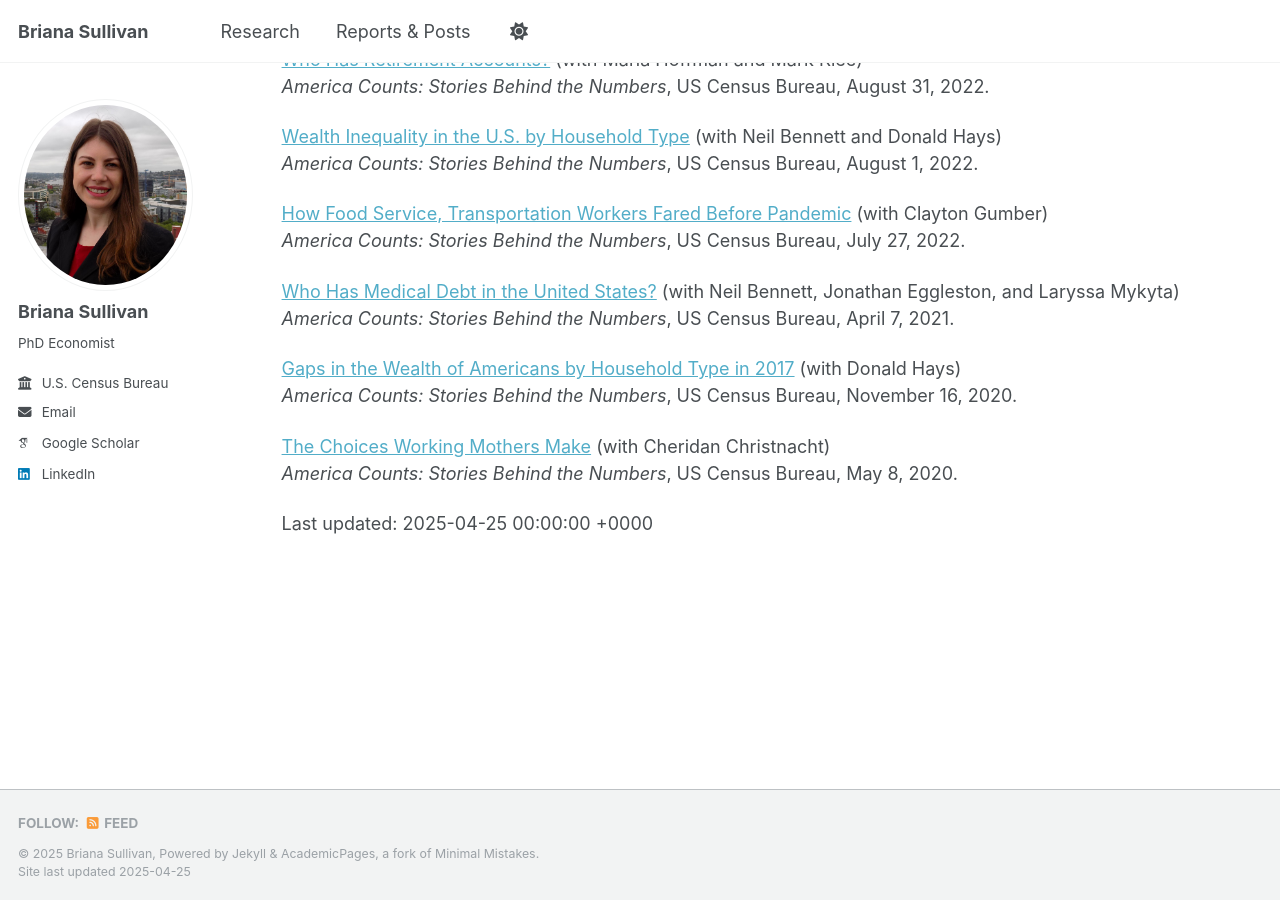
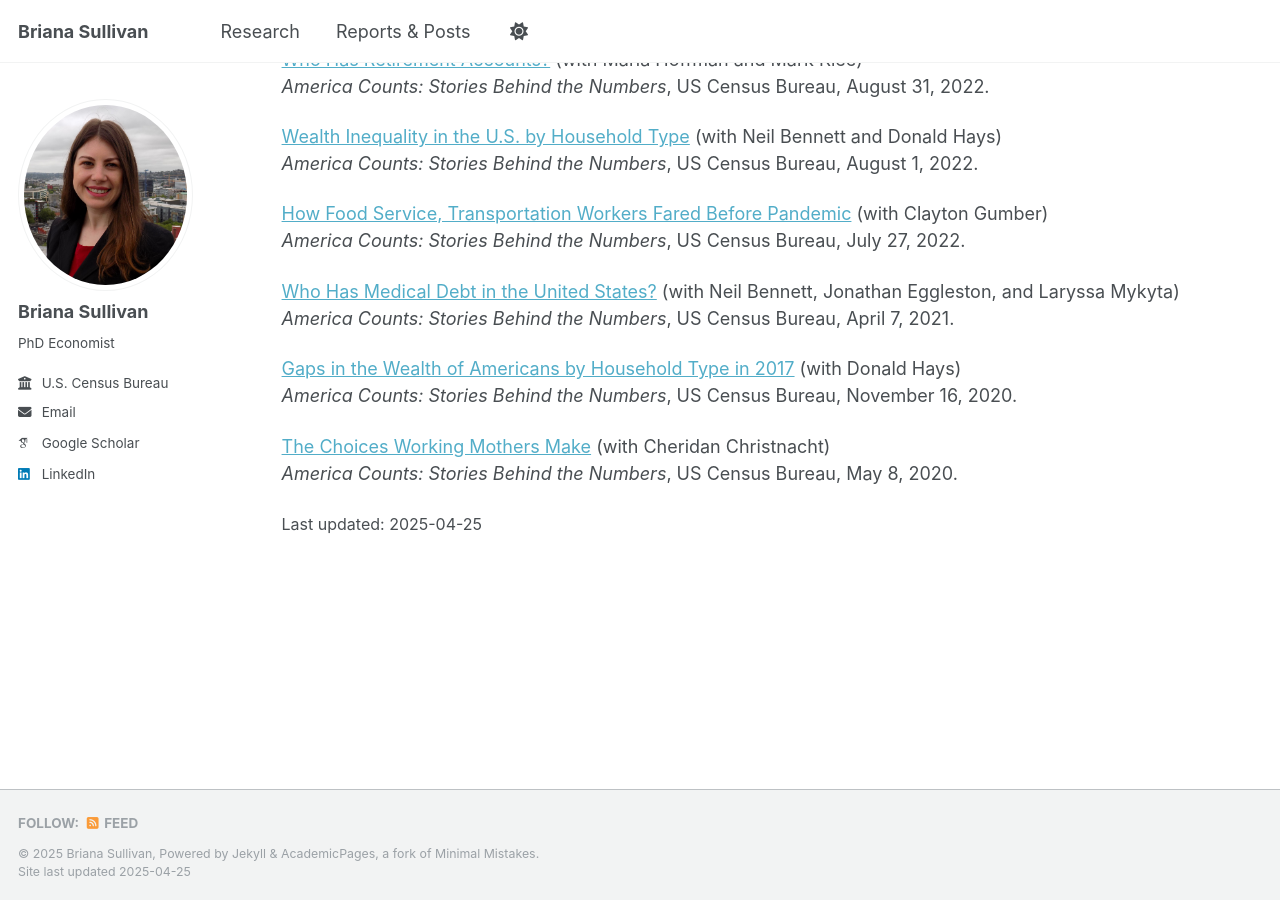
Before and after one commit to bdsullivan-econ/bdsullivan-econ.github.io, a Jekyll site: the page built from _pages/posts.html, in a window 1280 px wide and 900 px high, scrolled down 821 px. Built offline with Jekyll 4.4.1, drawn with Linux system fonts in a browser that asks for light colours; some web fonts are replaced.

Commit message:
Update posts.html

```diff
--- a/_pages/posts.html
+++ b/_pages/posts.html
@@ -3,7 +3,7 @@ layout: archive
 title: "Reports & Blog Posts"
 permalink: /posts/
 author_profile: true
-last_modified_at:   2025-04-25 0:00:00 +0000
+last_modified_at:   2025-04-25
 ---
 
 {% if site.author.googlescholar %}
@@ -97,6 +97,6 @@ last_modified_at:   2025-04-25 0:00:00 +0000
 		</p>
 </body>
 <footer>
-	 Last updated: {{ page.last_modified_at | date: date_format }}
+	 <font size="3">Last updated: {{ page.last_modified_at | date: date_format }}</font>
 </footer>
 </html>
```
